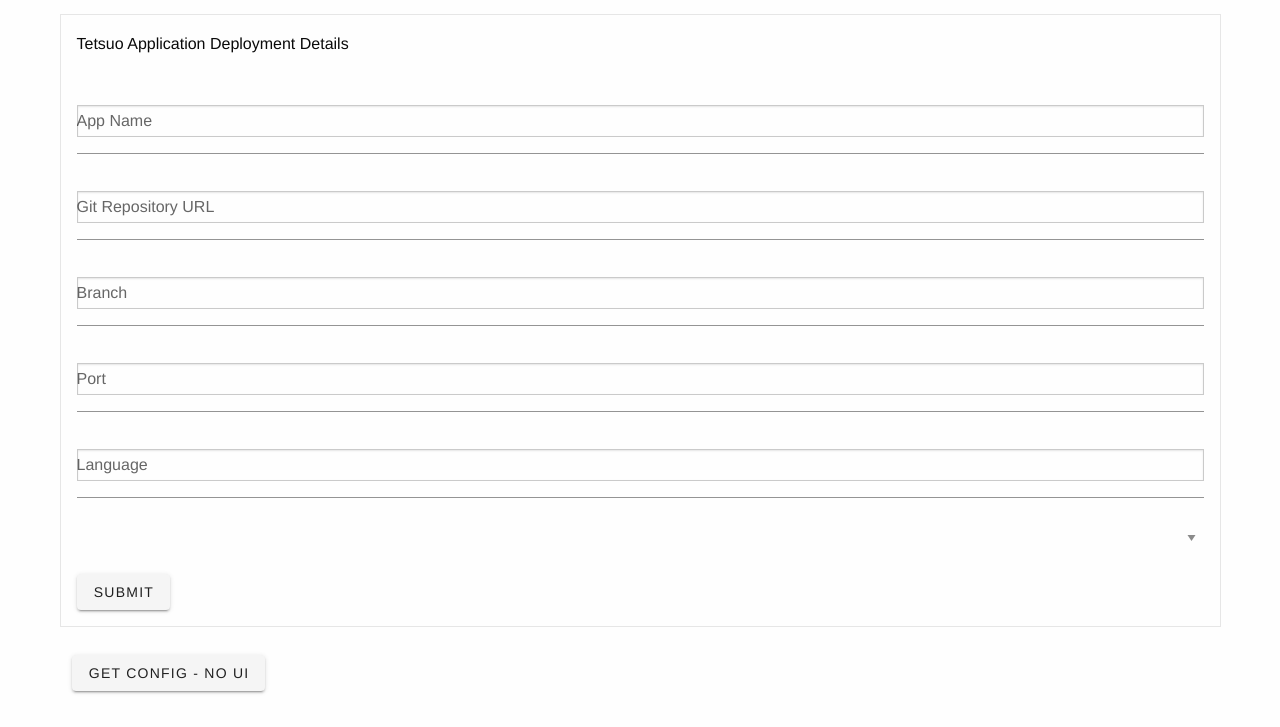
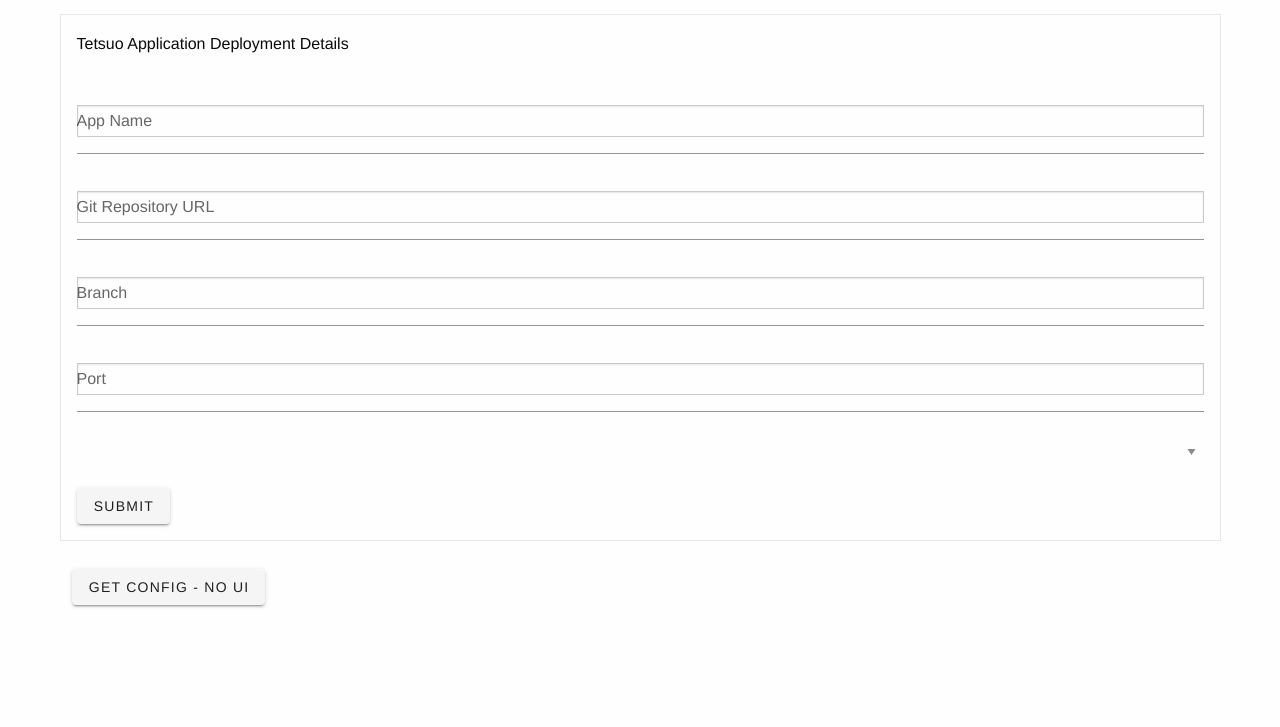
Before and after one commit to tetsuo-dev/tetsuo.dev-code, a plain HTML site: page ui/index.html in a window 1280 px wide. Shown: the part 73-800 px from the top of the page. Drawn offline with nearby package versions, Linux system fonts and the light colour scheme.

Commit message:
using the dropdown only

```diff
--- a/ui/index.html
+++ b/ui/index.html
@@ -24,7 +24,6 @@
             <v-text-field class="label-left" label="Git Repository URL" v-model="repourl"></v-text-field>
             <v-text-field class="label-left" label="Branch" v-model="branch"></v-text-field>
             <v-text-field class="label-left" label="Port" v-model="apport"></v-text-field>
-            <v-text-field class="label-left" label="Language" v-model="language"></v-text-field>
             <select v-model='language'>
                 <option value="">select language</option>
                 <option value="node">node</option>
```
